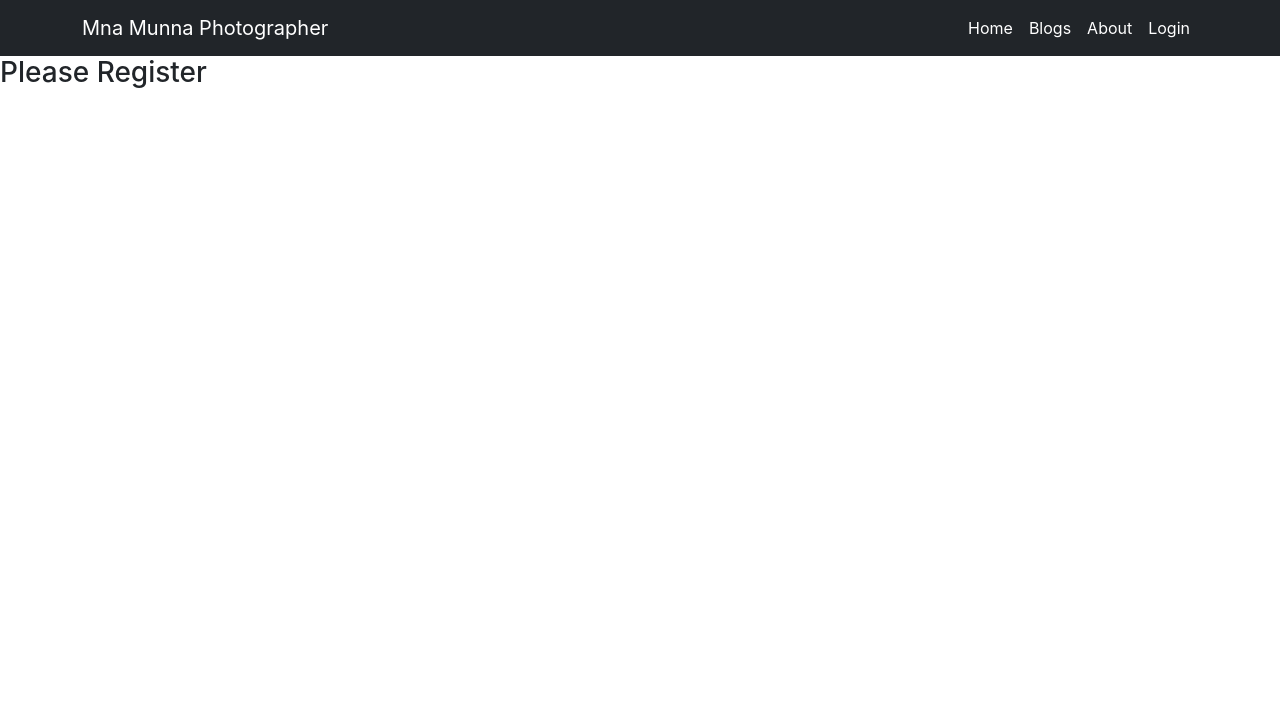
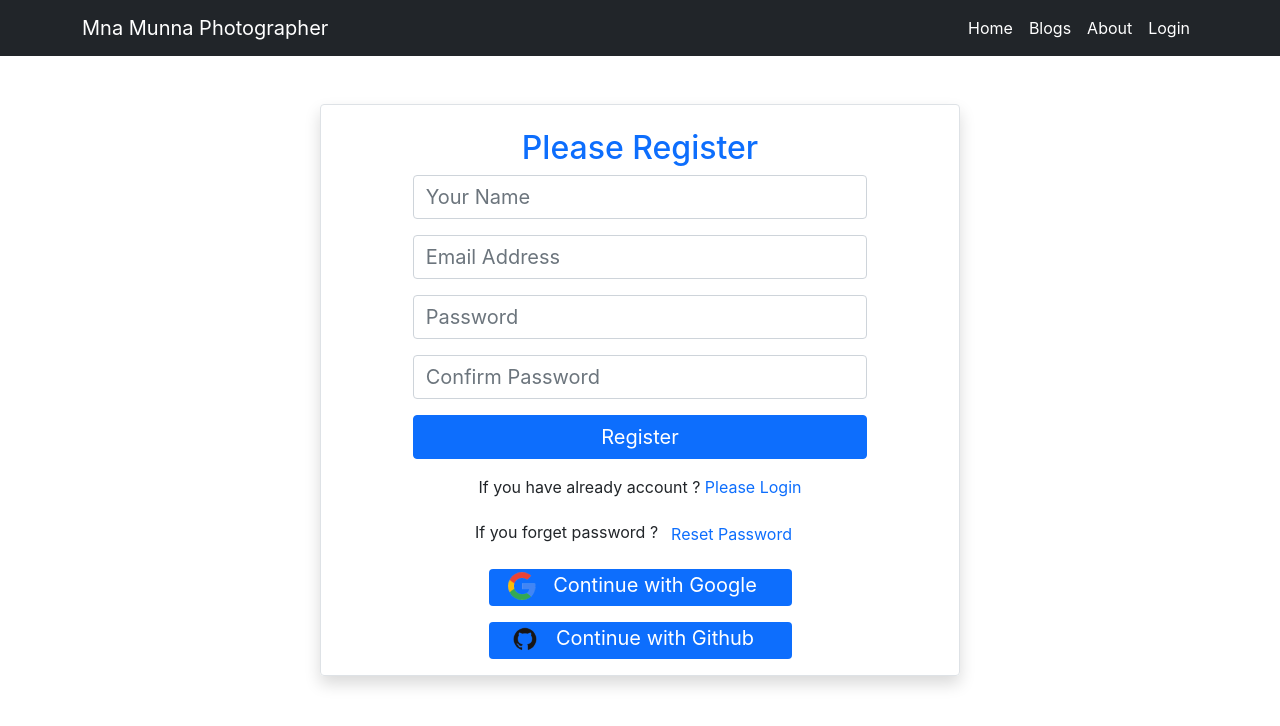
Before and after one commit to nurulazam-dev/mna-munna-photographer, a React (Create React App) app: page /register in a window 1280 px wide. Shown: the top 726 px of the page. Built offline with nearby package versions, Linux system fonts and the light colour scheme; no server answers.

Commit message:
register component is complete

```diff
--- a/src/Pages/Footer/Footer.js
+++ b/src/Pages/Footer/Footer.js
@@ -8,11 +8,11 @@ const Footer = () => {
     return (
         <div className='bg-dark w-100 mt-3'>
             <div className='row pt-3'>
-                <div className='text-white col mx-5 '>
+                <div className='text-white col '>
                     <h5 className='my-3 text-center'>Contact us</h5>
-                    <div>
+                    <div className='w-50 mx-auto'>
                         <p>
-                    <FontAwesomeIcon icon={faLocationDot}></FontAwesomeIcon> <span>Chittagong,Bangladesh.</span>
+                            <FontAwesomeIcon icon={faLocationDot}></FontAwesomeIcon> <span>Raozan, Chittagong, Bangladesh.</span>
                         </p>
                         <p>
                             <FontAwesomeIcon icon={faPhone}></FontAwesomeIcon> <span>+8801#########</span>
--- a/src/Pages/Header/Header.js
+++ b/src/Pages/Header/Header.js
@@ -1,5 +1,5 @@
 import React from 'react';
-import { Container, Nav, Navbar, NavDropdown } from 'react-bootstrap';
+import { Container, Nav, Navbar} from 'react-bootstrap';
 import { Link } from 'react-router-dom';
 import { useAuthState } from 'react-firebase-hooks/auth';
 import auth from "../../Firebase/Firebase.init"
--- a/src/Pages/Login/Login.js
+++ b/src/Pages/Login/Login.js
@@ -1,9 +1,42 @@
 import React from 'react';
+import { Link } from 'react-router-dom';
+import google from "../../images/Social Logo/google.png"
+import github from "../../images/Social Logo/github.png"
 
 const Login = () => {
+
     return (
-        <div>
-            <h3>Please Login</h3>
+        <div className='container w-50 mx-auto border p-3 rounded mt-5 shadow'>
+            <h2 className='text-primary text-center mt-2'>Please Login</h2>
+            <form className='w-75 mx-auto'>
+
+                <div className="mb-3">
+                    <input type="email" className="form-control fs-5" id="exampleInputEmail1" placeholder='Email Address' required />
+                </div>
+                <div className="mb-3">
+                    <input type="password" className="form-control fs-5" id="exampleInputPassword1" placeholder='Password' required/>
+                </div>
+
+                <button type="submit" className="btn btn-primary w-100 mx-auto fs-5">Login</button>
+            </form>
+            <p className='text-center mt-3'>If you new ? <Link className='text-primary text-decoration-none' to='/register'>Please Register</Link> </p>
+            <p className='text-center'>If you forget password ?<button className='btn btn-link text-primary text-decoration-none'>Reset Password</button> </p>
+
+
+            <div>
+                <button className=' w-50 mx-auto rounded bg-primary d-block border-0 text-center mb-3'>
+                    <img style={{ width: '30px' }} className='mb-1' src={google} alt="" />
+                    <span className='fs-5 px-3 text-white'>Continue with Google</span>
+                </button>
+            </div>
+            <div>
+                <button className=' w-50 mx-auto rounded bg-primary d-block border-0 text-center '>
+                    <img style={{ width: '30px' }} className='mb-1' src={github} alt="" />
+                    <span className='fs-5 px-3 text-white'>Continue with Github</span>
+                </button>
+            </div>
+
+
         </div>
     );
 };
--- a/src/Pages/Register/Register.js
+++ b/src/Pages/Register/Register.js
@@ -1,9 +1,94 @@
-import React from 'react';
+import React, { useState } from 'react';
+import { Link, useNavigate } from 'react-router-dom';
+import google from "../../images/Social Logo/google.png"
+import github from "../../images/Social Logo/github.png"
+import { useCreateUserWithEmailAndPassword } from 'react-firebase-hooks/auth';
+import auth from '../../Firebase/Firebase.init';
+// import { GoogleAuthProvider, sendEmailVerification } from 'firebase/auth';
 
+// const provider = new GoogleAuthProvider();
 const Register = () => {
+    const [email, setEmail] = useState('');
+    const [password, setPassword] = useState('');
+    const [confirmPassword, setConfirmPassword] = useState('');
+    const [error,setError]=useState('');
+    const [createUserWithEmailAndPassword, user, loading] = useCreateUserWithEmailAndPassword(auth, { sendEmailVerification: true });
+    const navigate = useNavigate();
+    // console.log(user);
+
+    const handleEmail = event => {
+        const emailValue = event.target.value;
+        setEmail(emailValue)
+    }
+    const handlePassword = event => {
+        const passwordValue = event.target.value;
+        setPassword(passwordValue)
+
+    }
+    const handleConfirmPassword = event => {
+        const confirmPasswordValue = event.target.value;
+        setConfirmPassword(confirmPasswordValue)
+    };
+
+    const handleRegister = event => {
+        event.preventDefault();
+        if(password.length<5){
+            setError("Password is not long than 6 characters")
+        }
+        if(password!==confirmPassword){
+            setError('Not match Password');
+            return
+        }
+        createUserWithEmailAndPassword(email, password);
+       /*  if (email && password === confirmPassword) {
+            createUserWithEmailAndPassword(email, password);
+        } */
+    };
+    if (user) {
+        navigate('/')
+    }
+
     return (
-        <div>
-            <h3>Please Register</h3>
+        <div className='container w-50 mx-auto border p-3 rounded mt-5 shadow'>
+            <h2 className='text-primary text-center mt-2'>Please Register</h2>
+            <form onSubmit={handleRegister} className='w-75 mx-auto'>
+                <div className="mb-3">
+                    <input type="text" className="form-control fs-5" id="exampleInputName1" placeholder='Your Name' />
+                </div>
+                <div className="mb-3">
+                    <input type="email" onBlur={handleEmail} className="form-control fs-5" id="exampleInputEmail1" placeholder='Email Address' required />
+                </div>
+                <div className="mb-3">
+                    <input type="password" onBlur={handlePassword} className="form-control fs-5" id="exampleInputPassword1" placeholder='Password' required />
+                </div>
+                <div className="mb-3">
+                    <input type="password" onBlur={handleConfirmPassword} className="form-control fs-5" id="exampleInputConfirmPassword1" placeholder='Confirm Password' required />
+                </div>
+                <p className='text-danger'>{error}</p>
+                <button type="submit" className="btn btn-primary w-100 mx-auto fs-5" onClick={() => createUserWithEmailAndPassword(email, password)}>Register</button>
+            </form>
+
+
+
+            <p className='text-center mt-3'>If you have already account ? <Link className='text-primary text-decoration-none' to='/login'>Please Login</Link> </p>
+            <p className='text-center'>If you forget password ?<button className='btn btn-link text-primary text-decoration-none'>Reset Password</button> </p>
+
+
+
+            <div>
+                <button className=' w-50 mx-auto rounded bg-primary d-block border-0 text-center mb-3'>
+                    <img style={{ width: '30px' }} className='mb-1' src={google} alt="" />
+                    <span className='fs-5 px-3 text-white'>Continue with Google</span>
+                </button>
+            </div>
+            <div>
+                <button className=' w-50 mx-auto rounded bg-primary d-block border-0 text-center '>
+                    <img style={{ width: '30px' }} className='mb-1' src={github} alt="" />
+                    <span className='fs-5 px-3 text-white'>Continue with Github</span>
+                </button>
+            </div>
+
+
         </div>
     );
 };
```
Also changed, not shown: src/images/Social Logo/github.png (added), src/images/Social Logo/google.png (added). Lines whose indentation alone changed are shown as unchanged.
